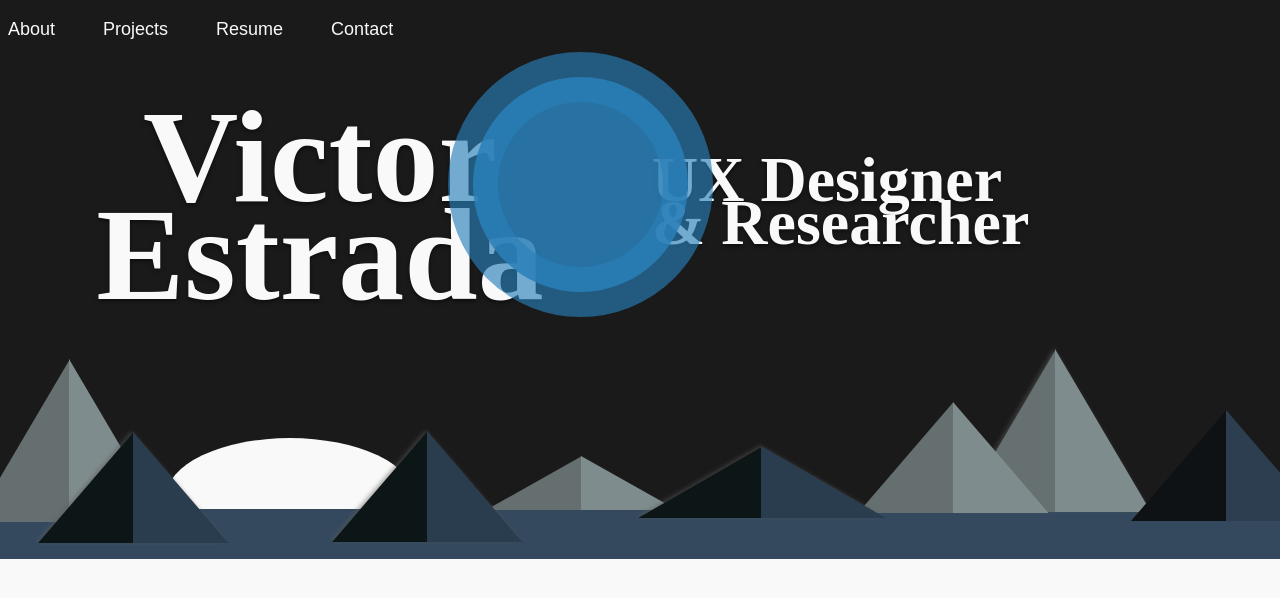
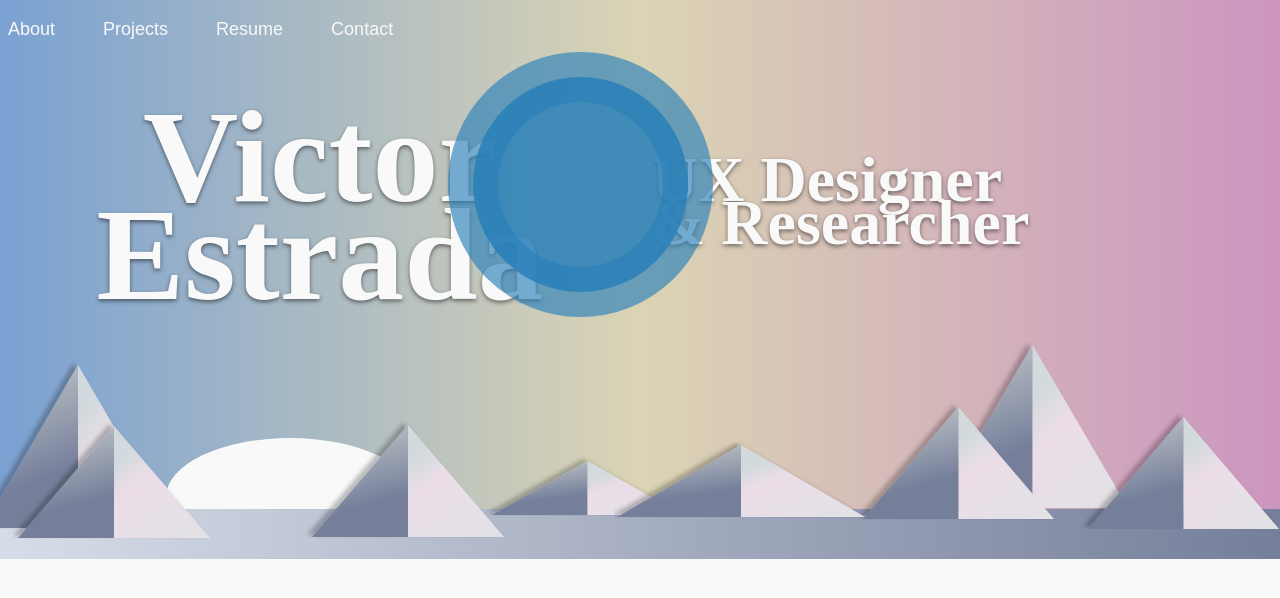
Before and after one commit to victor-estrada/uxportfolio, a Rails app: page / in a window 1280 px wide. Shown: the top 598 px of the page. Run offline with Rails 7, Linux system fonts and the light colour scheme; style sheets or scripts are compiled from the project's sources; some libraries are stand-ins or nearby versions; some web fonts are replaced.

Commit message:
updated color scheme

```diff
--- a/app/assets/stylesheets/bootstrap_styleguide.scss
+++ b/app/assets/stylesheets/bootstrap_styleguide.scss
@@ -15,7 +15,10 @@ $body-bg: #f9f9f9;
 // No media query since this is the default in Bootstrap
 
 .bg-dark {
-  background-color: #1a1a1a !important;
+  background: #CC95C0;  /* fallback for old browsers */
+  background: -webkit-linear-gradient(to right, #7AA1D2, #DBD4B4, #CC95C0);  /* Chrome 10-25, Safari 5.1-6 */
+  background: linear-gradient(to right, #7AA1D2, #DBD4B4, #CC95C0); /* W3C, IE 10+/ Edge, Firefox 16+, Chrome 26+, Opera 12+, Safari 7+ */
+
 }
 
 .nav-link {
--- a/app/assets/stylesheets/pages.scss
+++ b/app/assets/stylesheets/pages.scss
@@ -6,7 +6,10 @@
 // No media query since this is the default in Bootstrap
 
 #home-header {
-  background-color: #1a1a1a;
+  background: #CC95C0;  /* fallback for old browsers */
+  background: -webkit-linear-gradient(to right, #7AA1D2, #DBD4B4, #CC95C0);  /* Chrome 10-25, Safari 5.1-6 */
+  background: linear-gradient(to right, #7AA1D2, #DBD4B4, #CC95C0); /* W3C, IE 10+/ Edge, Firefox 16+, Chrome 26+, Opera 12+, Safari 7+ */
+
   height: 330px;
 }
 
@@ -67,7 +70,9 @@
 }
 
 .pyramid-layout {
-  background-color: #34495E;
+  background: #757F9A;  /* fallback for old browsers */
+  background: -webkit-linear-gradient(to right, #D7DDE8, #757F9A);  /* Chrome 10-25, Safari 5.1-6 */
+  background: linear-gradient(to right, #D7DDE8, #757F9A); /* W3C, IE 10+/ Edge, Firefox 16+, Chrome 26+, Opera 12+, Safari 7+ */
   height: 30px;
 }
 
@@ -75,8 +80,8 @@
 
 .xs-dome {
   position: absolute;
-  left: 13%;
-  top: 325px;
+  left: 10%;
+  top: 330px;
   -webkit-animation: domeFade 8s; /* Safari 4.0 - 8.0 */
   animation: domeFade 8s;
 }
@@ -93,22 +98,14 @@
   to {opacity: 1;}
 }
 
-#small-pyramids {
-  display: block;
-  background-color: #34495E;
-  height: 30px;
-}
-
 #large-home-header {
   display: none;
 }
 
-
-
 .xs-pyramid-one {
   position: absolute;
   left: -2%;
-  top: 338px;
+  top: 333px;
   -webkit-animation: xsPyramidSlideOne 1.5s; /* Safari 4.0 - 8.0 */
   animation: xsPyramidSlideOne 1.5s;
 }
@@ -148,7 +145,7 @@
 .xs-pyramid-three {
   position: absolute;
   left: 40%;
-  top: 365px;
+  top: 360px;
   -webkit-animation: xsPyramidSlideThree 2s; /* Safari 4.0 - 8.0 */
   animation: xsPyramidSlideThree 2s;
 }
@@ -168,7 +165,7 @@
 .xs-pyramid-four {
   position: absolute;
   right: 29%;
-  top: 335px;
+  top: 345px;
   -webkit-animation: xsPyramidSlideFour 2s; /* Safari 4.0 - 8.0 */
   animation: xsPyramidSlideFour 2s;
 }
@@ -405,7 +402,7 @@
   .pyramid-five {
     position: absolute;
     left: 48%;
-    top: 434px;
+    top: 442px;
     -webkit-animation: pyramidSlideFive 2s; /* Safari 4.0 - 8.0 */
     animation: pyramidSlideFive 2s;
   }
@@ -445,7 +442,7 @@
   .pyramid-seven {
     position: absolute;
     left: 73%;
-    top: 338px;
+    top: 342px;
     -webkit-animation: pyramidSlideSevenMd 1s; /* Safari 4.0 - 8.0 */
     animation: pyramidSlideSevenMd 1s;
   }
@@ -465,7 +462,7 @@
   .pyramid-eight {
     position: absolute;
     right: 0%;
-    top: 410px;
+    top: 405px;
     -webkit-animation: pyramidSlideEight 1.5s; /* Safari 4.0 - 8.0 */
     animation: pyramidSlideEight 1.5s;
   }
@@ -620,7 +617,7 @@
   .pyramid-wide-two {
     position: absolute;
     left: 30%;
-    top: 421px;
+    top: 416px;
     -webkit-animation: pyramidSlideWideTwo 1.5s; /* Safari 4.0 - 8.0 */
     animation: pyramidSlideWideTwo 1.5s;
   }
@@ -640,7 +637,7 @@
   .pyramid-wide-three {
     position: absolute;
     left: 45%;
-    top: 337px;
+    top: 342px;
     -webkit-animation: pyramidSlideWideThree 1.5s; /* Safari 4.0 - 8.0 */
     animation: pyramidSlideWideThree 1.5s;
   }
@@ -660,7 +657,7 @@
   .pyramid-wide-four {
     position: absolute;
     left: 68%;
-    top: 430px;
+    top: 445px;
     -webkit-animation: pyramidSlideWideFour 2s; /* Safari 4.0 - 8.0 */
     animation: pyramidSlideWideFour 2s;
   }
--- a/app/views/layouts/application.html.erb
+++ b/app/views/layouts/application.html.erb
@@ -6,6 +6,7 @@
     <meta name="viewport" content="width=device-width, initial-scale=1, shrink-to-fit=no">
     <%= stylesheet_link_tag    'application', media: 'all', 'data-turbolinks-track': 'reload' %>
     <%= javascript_include_tag 'application', 'data-turbolinks-track': 'reload' %>
+    <link href="https://fonts.googleapis.com/css?family=Alegreya:400,900" rel="stylesheet">
     <%= csrf_meta_tags %>
   </head>
 
```
Also changed, not shown: app/assets/images/pyramid_1.svg, app/assets/images/pyramid_2.svg, app/assets/images/pyramid_4.svg, app/assets/images/pyramid_5.svg, app/assets/images/pyramid_6.svg, app/assets/images/pyramid_7.svg, app/assets/images/pyramid_8.svg, app/assets/images/xs-dome.svg, app/assets/images/xs_pyramid_1.svg, app/assets/images/xs_pyramid_2.svg, app/assets/images/xs_pyramid_3.svg, app/assets/images/xs_pyramid_4.svg, app/assets/images/xs_pyramid_5.svg, app/assets/images/xs_pyramid_6.svg.
